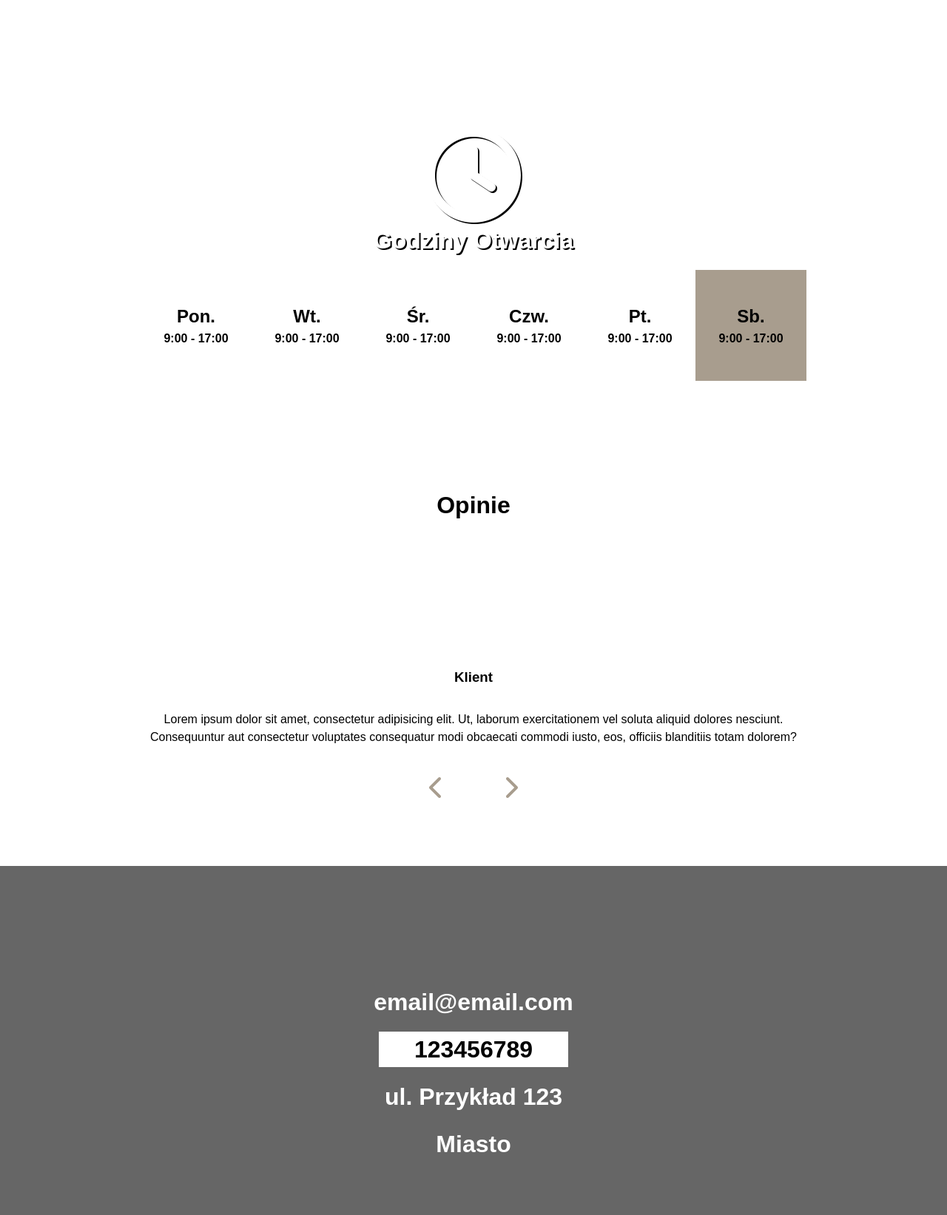
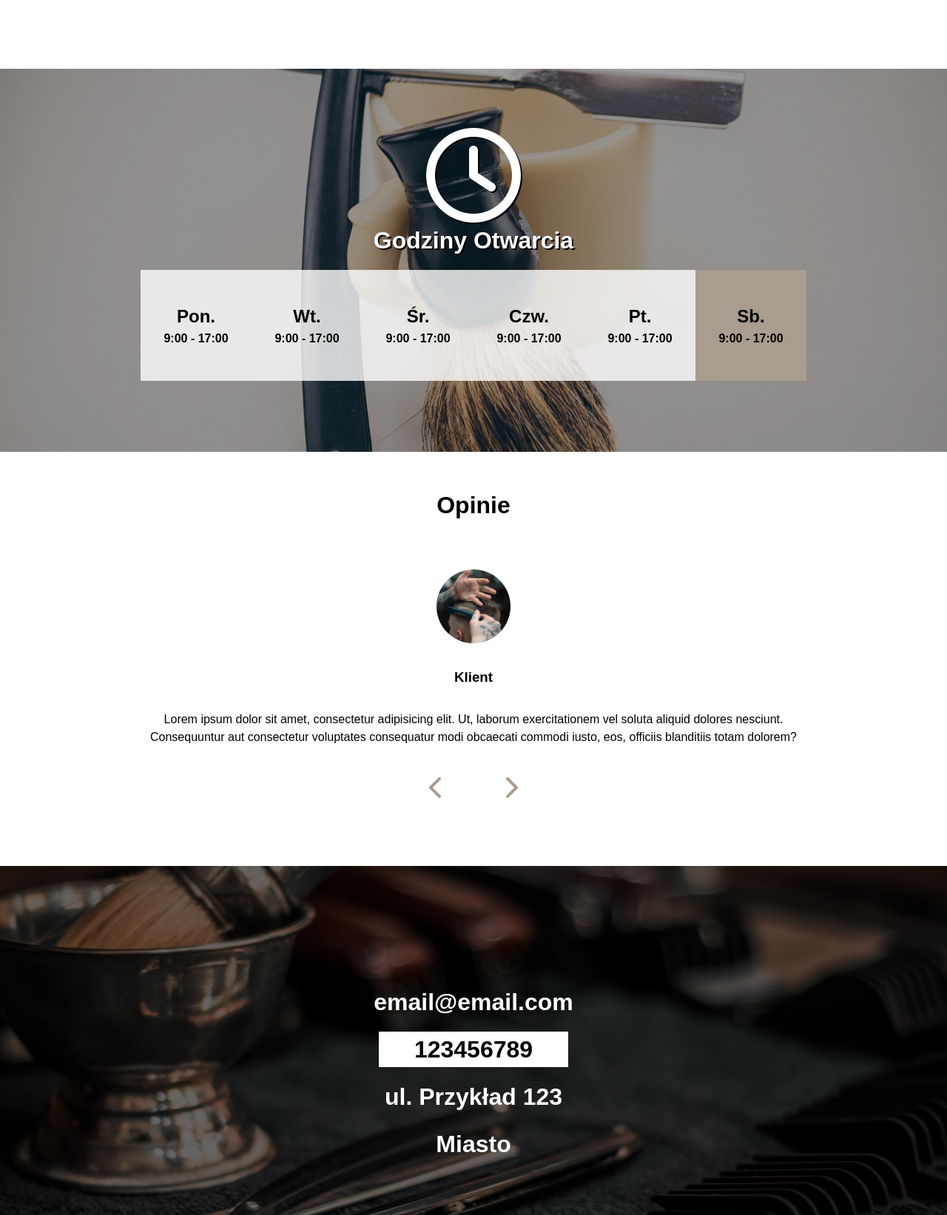
Before and after one commit to drozd1krystian/strony, a plain HTML site: page salon_fryzjerski/dist/index.html in a window 1280 px wide. Shown: the part 1157-2800 px from the top of the page at 74% size. Drawn offline with nearby package versions, Linux system fonts and the light colour scheme; the site is published under a folder, as on GitHub Pages, so addresses that start at the root find nothing; a web font is replaced by a local one.

Commit message:
poprawki

```diff
--- a/salon_fryzjerski/sass/main.scss
+++ b/salon_fryzjerski/sass/main.scss
@@ -84,7 +84,7 @@ h1 {
 }
 
 #showcase{
-  background: url('/dist/img/showcase.jpg') no-repeat center center/cover;
+  background: url('../img/showcase.jpg') no-repeat center center/cover;
   height: 95vh;
   margin-top: -12vh;
   .showcase-content {
@@ -153,7 +153,7 @@ h1 {
 
 // Changed only few properties - the rest is the same as in services
 #open-hr {
-  background: url('/dist/img/open-hr.jpg') no-repeat center center/cover;
+  background: url('../img/open-hr.jpg') no-repeat center center/cover;
   background-attachment: fixed;
   h1 {
     text-shadow: 2px 2px $dark-color;
@@ -200,7 +200,7 @@ h1 {
       font-size: 2rem;
     }
     .img {
-      background: url('/dist/img/opinion-img.jpg') no-repeat center center/cover;
+      background: url('../img/opinion-img.jpg') no-repeat center center/cover;
       width: 100px;
       height: 100px;
       border-radius: 50%;
@@ -219,7 +219,7 @@ h1 {
 
 #contact {
   height: 70vh;
-  background: url('/dist/img/contact-bg.jpg') no-repeat center center/cover;
+  background: url('../img/contact-bg.jpg') no-repeat center center/cover;
   background-attachment: fixed;
   .contact-content {
     background: rgba($color: #000000, $alpha: .6);
```
Also changed, not shown: salon_fryzjerski/dist/css/main.min.css, 1 other file.
